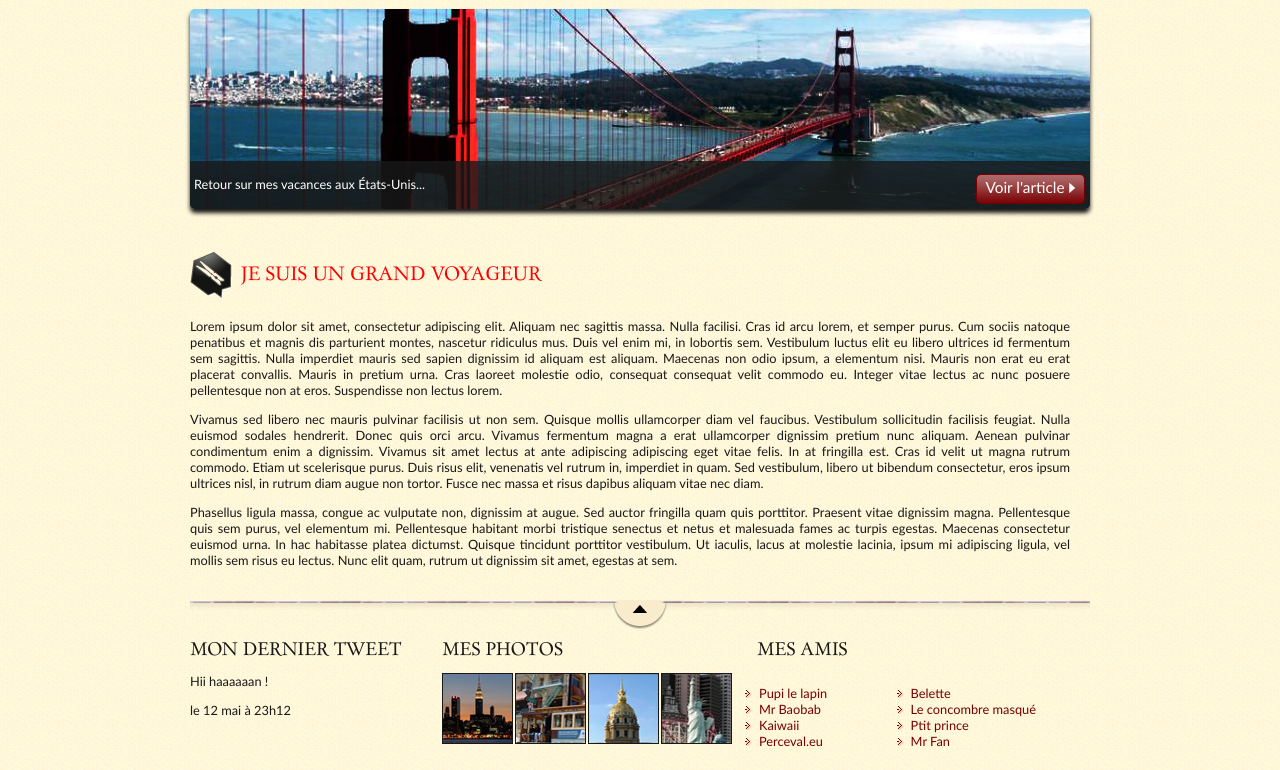
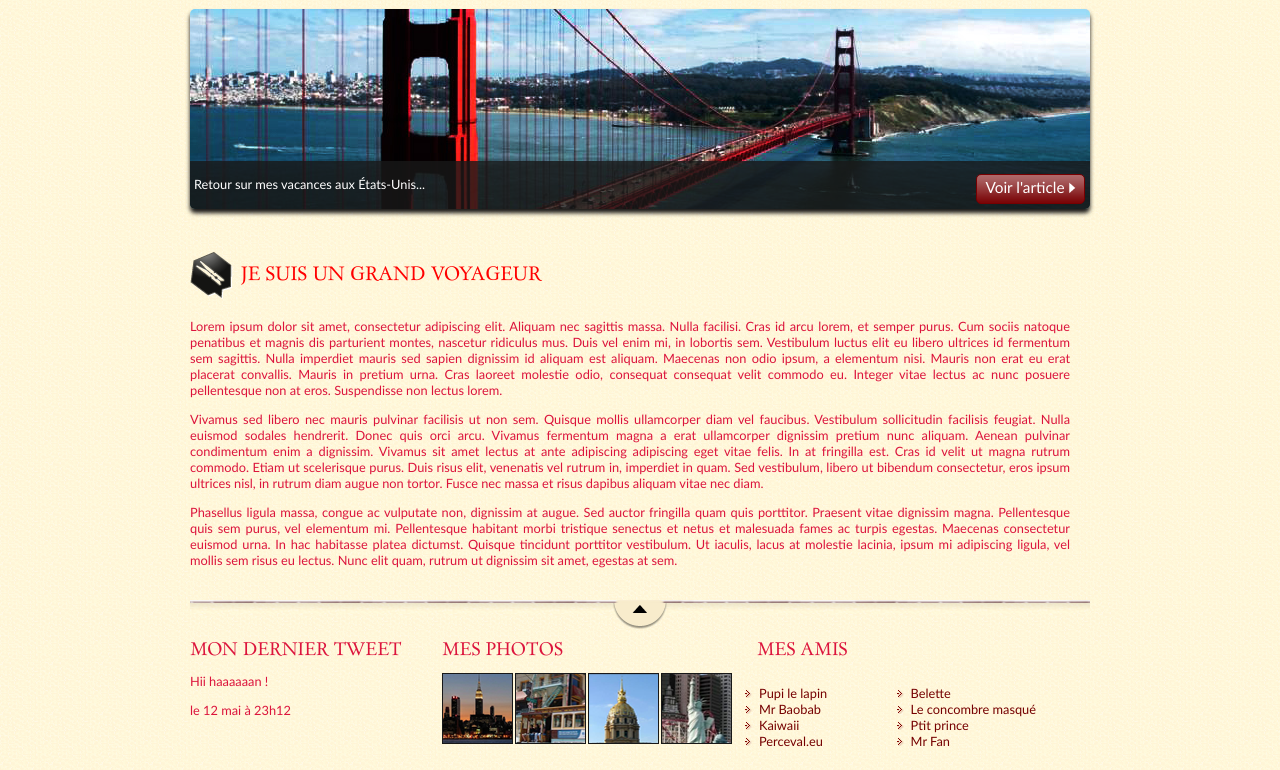
Before and after one commit to hlrnGH/testVG, a plain HTML site: page index.html in a window 1280 px wide. Shown: the part 124-894 px from the top of the page. Drawn offline with Linux system fonts and the light colour scheme.

Commit message:
changed text color to crimson

```diff
--- a/style.css
+++ b/style.css
@@ -30,7 +30,7 @@ body
 {
     background: url('images/fond_jaune.png');
     font-family: 'Trebuchet MS', Arial, sans-serif;
-    color: #181818;
+    color: crimson;
 }
 
 #bloc_page
```
